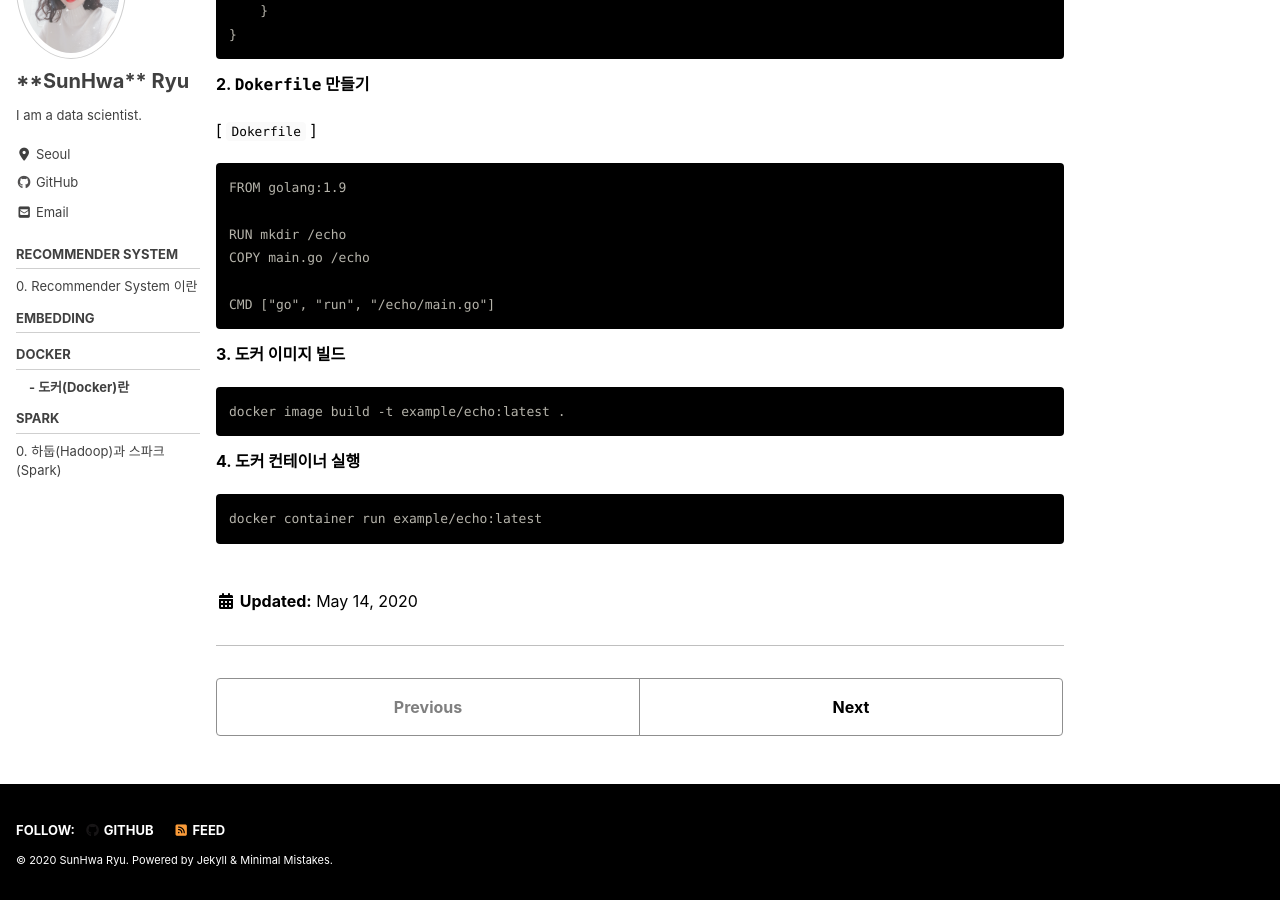
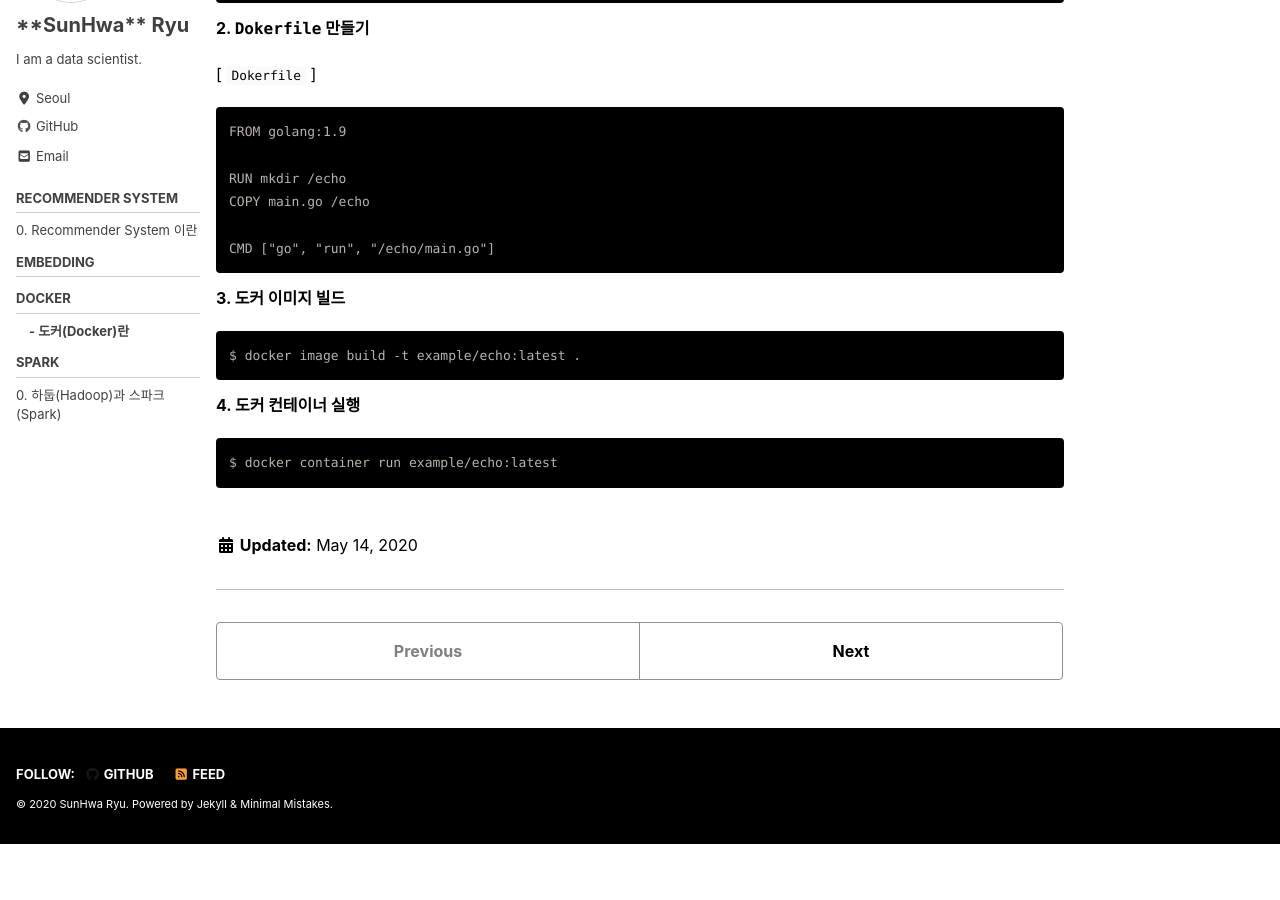
Before and after one commit to MinPinSunHwa/suna.github.io, a Jekyll site: the page built from _study/docker/0_docker.md, in a window 1280 px wide and 900 px high, scrolled down 5470 px. Built offline with Jekyll 4.4.1, drawn with Linux system fonts in a browser that asks for light colours; cached includes are drawn as plain includes; nearby versions of some CDN libraries; after the commit the page ends 6314 px from its top, so only the background shows below that.

Commit message:
Update 0_docker.md

````diff
--- a/_study/docker/0_docker.md
+++ b/_study/docker/0_docker.md
@@ -60,9 +60,6 @@ toc: true
   - 가상화 소프트웨어보다 오버헤드 적음
   - 가상화 소프트웨어보다 더 가볍게 동작 <br>
   ![fig.1](../images/0-2.png)
-<br><br>
-
-- 조작 간편
 <br><br>
 
 **도커 사용의 예**
@@ -224,11 +221,11 @@ CMD ["go", "run", "/echo/main.go"]
 **3. 도커 이미지 빌드**
 
 ```
-docker image build -t example/echo:latest .
+$ docker image build -t example/echo:latest .
 ```
 
 **4. 도커 컨테이너 실행**
 
 ```
-docker container run example/echo:latest
+$ docker container run example/echo:latest
 ```
````
